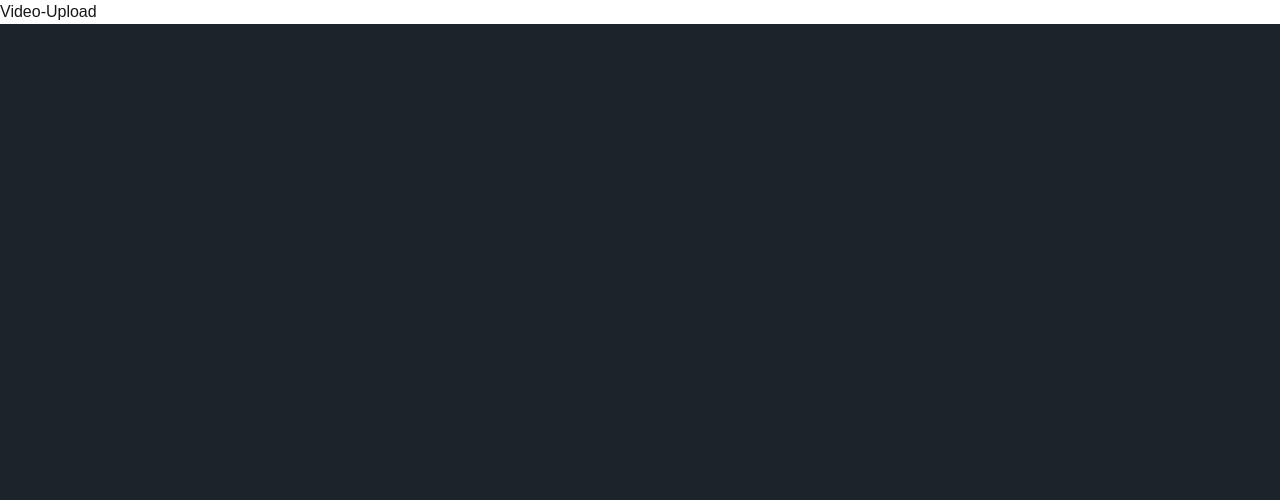
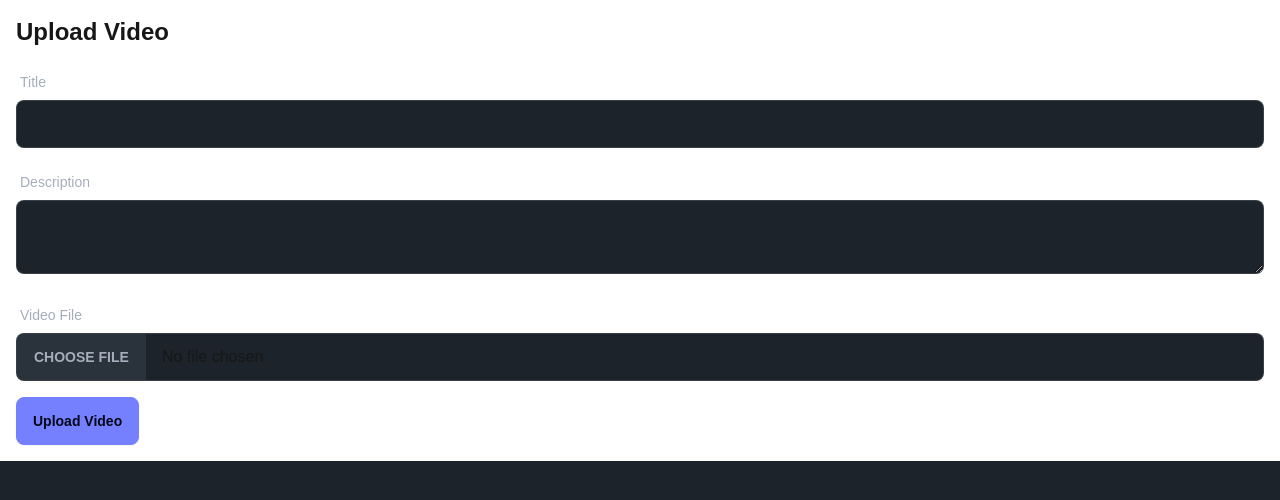
Before and after one commit to MAYANK-TRIPATH/SAAS, a Next.js app: page /video-upload in a window 1280 px wide. Shown: the top 500 px of the page. Built offline with nearby package versions, Linux system fonts and the light colour scheme.

Commit message:
Video-upload

```diff
--- a/app/(app)/video-upload/page.tsx
+++ b/app/(app)/video-upload/page.tsx
@@ -1,9 +1,98 @@
-import React from 'react'
+"use client"
+import React, {useState} from 'react'
+import axios from 'axios'
+import { useRouter } from 'next/navigation'
 
-const VideoUpload = () => {
-  return (
-    <div>Video-Upload</div>
-  )
+function VideoUpload() {
+    const [file, setFile] = useState<File | null>(null)
+    const [title, setTitle] = useState("")
+    const [description, setDescription] = useState("")
+    const [isUploading, setIsUploading] = useState(false)
+
+    const router = useRouter()
+    //max file size of 60 mb
+
+    const MAX_FILE_SIZE = 70 * 1024 * 1024
+
+    const handleSubmit = async (e: React.FormEvent) => {
+        e.preventDefault()
+        if (!file) return;
+
+        if (file.size > MAX_FILE_SIZE) {
+            //TODO: add notification
+            alert("File size too large")
+            return;
+        }
+
+        setIsUploading(true)
+        const formData = new FormData();
+        formData.append("file", file);
+        formData.append("title", title);
+        formData.append("description", description);
+        formData.append("originalSize", file.size.toString());
+
+        try {
+            const response = await axios.post("/api/video-upload", formData)
+            // check for 200 response
+            router.push("/")
+        } catch (error) {
+            console.log(error)
+            // notification for failure
+        } finally{
+            setIsUploading(false)
+        }
+
+    }
+
+
+    return (
+        <div className="container mx-auto p-4">
+          <h1 className="text-2xl font-bold mb-4">Upload Video</h1>
+          <form onSubmit={handleSubmit} className="space-y-4">
+            <div>
+              <label className="label">
+                <span className="label-text">Title</span>
+              </label>
+              <input
+                type="text"
+                value={title}
+                onChange={(e) => setTitle(e.target.value)}
+                className="input input-bordered w-full"
+                required
+              />
+            </div>
+            <div>
+              <label className="label">
+                <span className="label-text">Description</span>
+              </label>
+              <textarea
+                value={description}
+                onChange={(e) => setDescription(e.target.value)}
+                className="textarea textarea-bordered w-full"
+              />
+            </div>
+            <div>
+              <label className="label">
+                <span className="label-text">Video File</span>
+              </label>
+              <input
+                type="file"
+                accept="video/*"
+                onChange={(e) => setFile(e.target.files?.[0] || null)}
+                className="file-input file-input-bordered w-full"
+                required
+              />
+            </div>
+            <button
+              type="submit"
+              className="btn btn-primary"
+              disabled={isUploading}
+            >
+              {isUploading ? "Uploading..." : "Upload Video"}
+            </button>
+          </form>
+        </div>
+      );
 }
 
 export default VideoUpload
--- a/package.json
+++ b/package.json
@@ -11,6 +11,7 @@
   "dependencies": {
     "@clerk/nextjs": "^6.5.1",
     "@prisma/client": "^6.0.0",
+    "axios": "^1.7.9",
     "cloudinary": "^2.5.1",
     "next": "15.0.3",
     "node": "^20.18.1",
```
Also changed, not shown: 1 other file (tests, documents, lock files or other folders).
